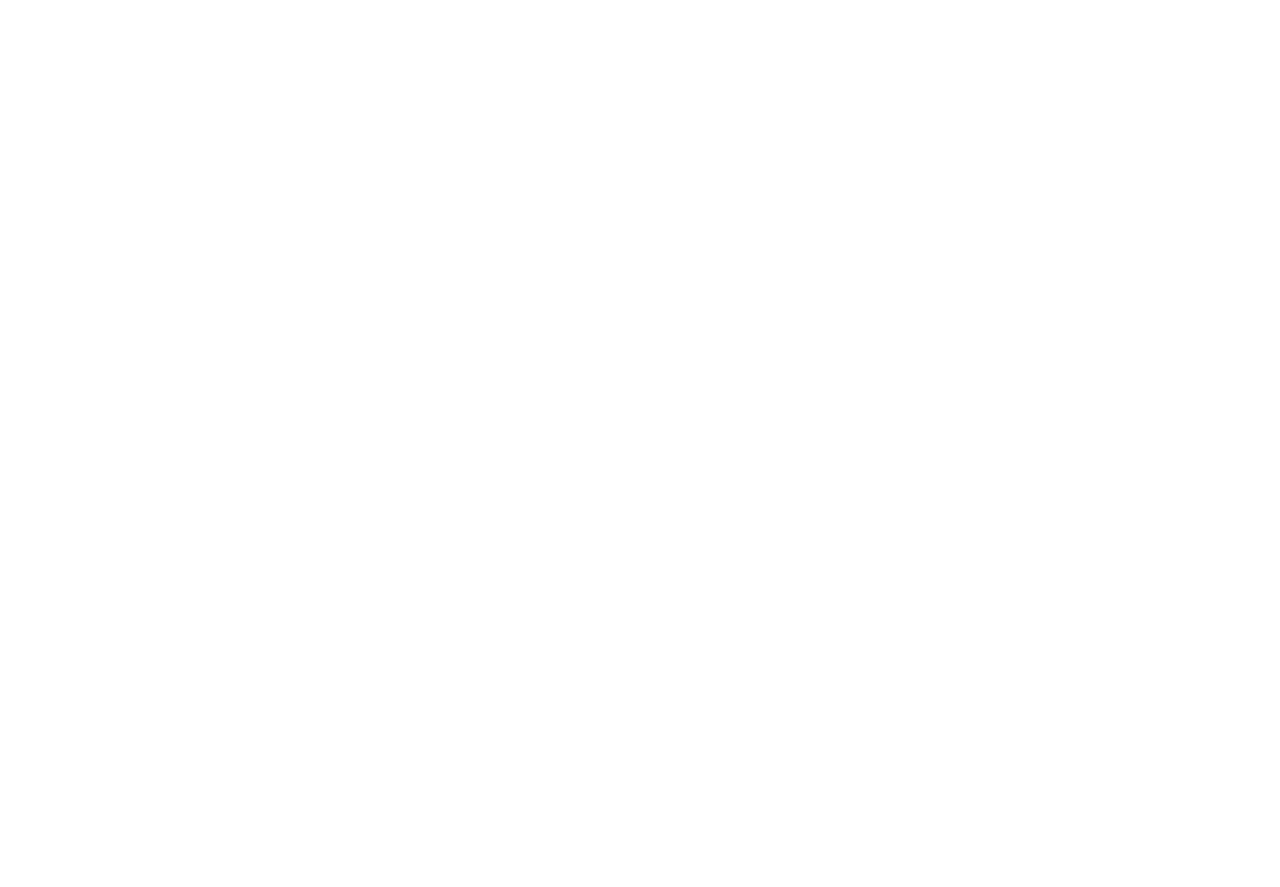
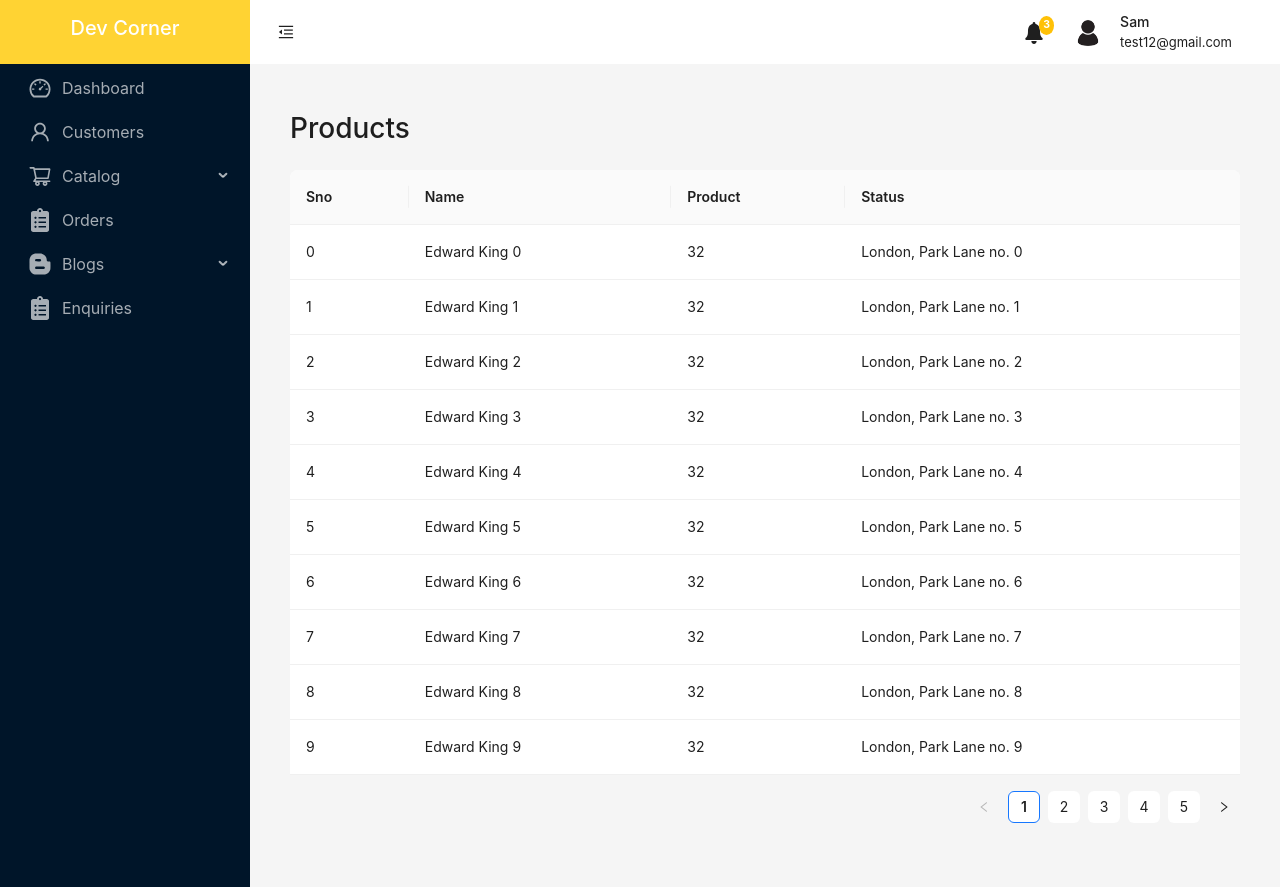
Before and after one commit to sam1090/ecommerce, a React (Create React App) app in the folder admin-app/: page /admin/product-list in a window 1280 px wide. Before the commit this address had no page. Before the commit the page ends 800 px from the top, so only its background shows below. Built offline with nearby package versions, Linux system fonts and the light colour scheme.

Commit message:
Product List page added

```diff
--- a/admin-app/src/App.js
+++ b/admin-app/src/App.js
@@ -13,6 +13,7 @@
 import ColorList from './ColorList';
 import CategoryList from './CategoryList';
 import BrandList from './BrandList';
+import ProductList from './ProductList';
 function App() {
   return (
     <Router>
@@ -30,6 +31,7 @@
           <Route path='color-list' element = {<ColorList/>} />
           <Route path='category-list' element = {<CategoryList/>} />
           <Route path='brand-list' element = {<BrandList/>} />
+          <Route path='product-list' element = {<ProductList/>} />
 
         </Route>
 
--- /dev/null
+++ b/admin-app/src/ProductList.js
@@ -0,0 +1,45 @@
+import React from "react";
+import { Table } from "antd";
+
+const columns = [
+  {
+    title: "Sno",
+    dataIndex: "key",
+  },
+  {
+    title: "Name",
+    dataIndex: "name",
+  },
+  {
+    title: "Product",
+    dataIndex: "product",
+  },
+  {
+    title: "Status",
+    dataIndex: "status",
+  },
+];
+
+const data1 = [];
+
+for (let i = 0; i < 46; i++) {
+  data1.push({
+    key: i,
+    name: `Edward King ${i}`,
+    product: 32,
+    status: `London, Park Lane no. ${i}`,
+  });
+}
+
+const ProductList = () => {
+  return (
+    <div>
+      <h3 className="mb-4">Products</h3>
+      <div>
+        <Table columns={columns} dataSource={data1} />
+      </div>
+    </div>
+  );
+};
+
+export default ProductList;
```
